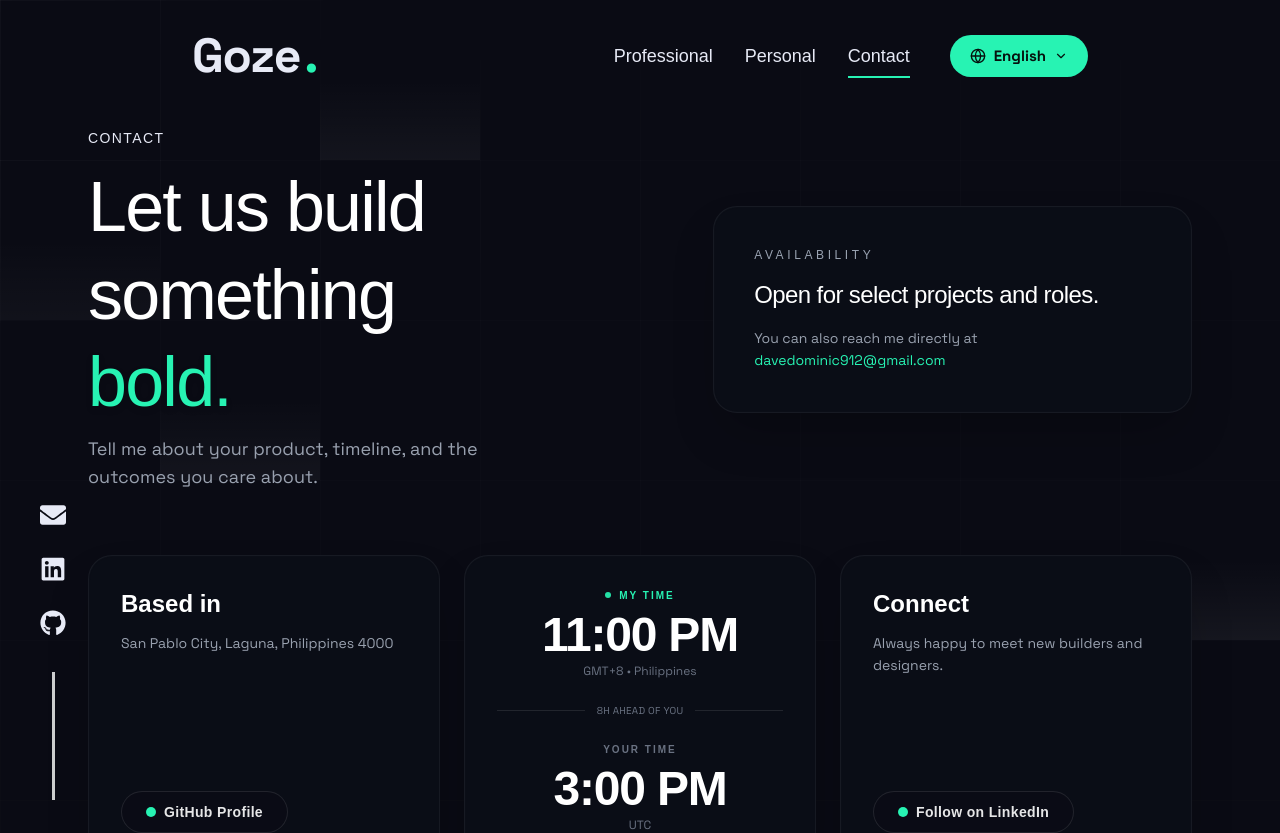
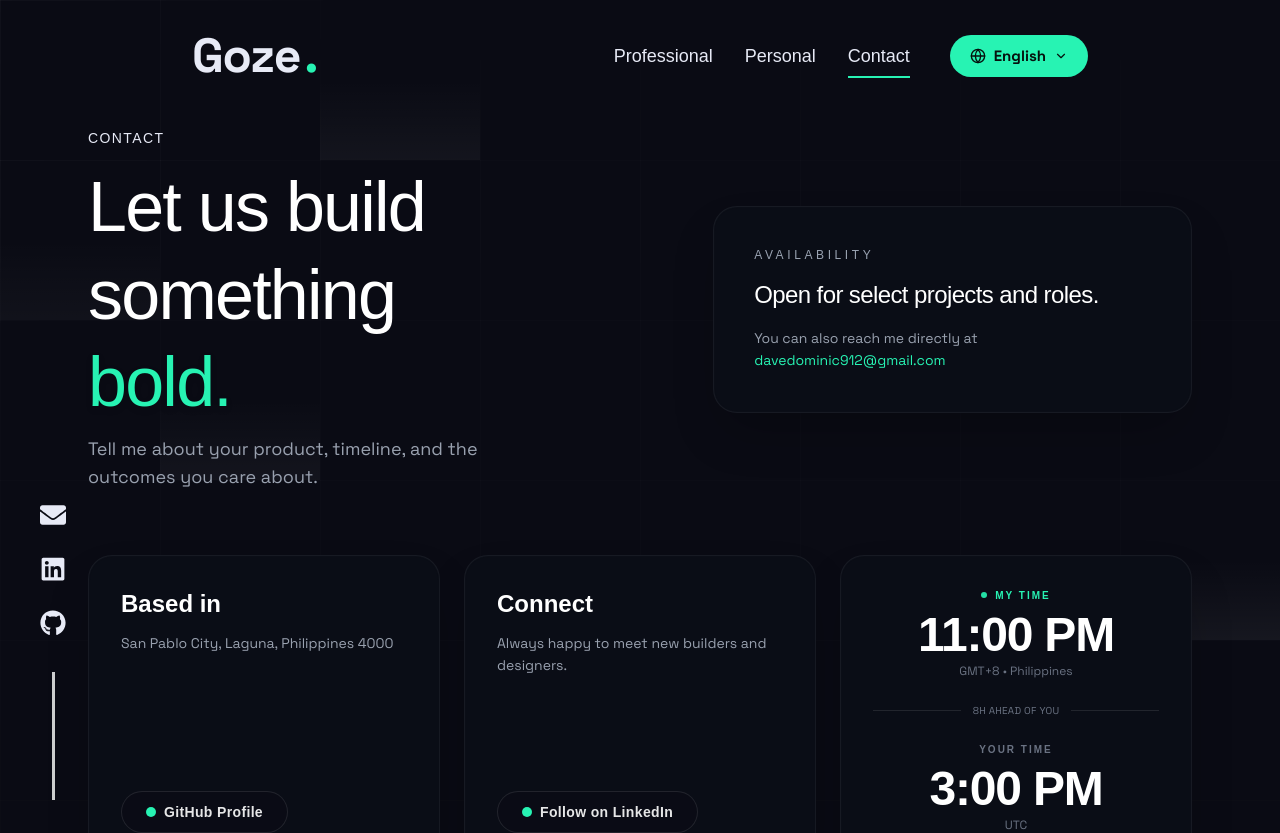
Before and after one commit to httpsdave/httpsdave, a Next.js app: page /contact in a window 1280 px wide. Shown: the top 833 px of the page. Built offline with nearby package versions, Linux system fonts and the light colour scheme; a web font is replaced by a local one.

Commit message:
timewidget position changed

```diff
--- a/src/app/contact/page.tsx
+++ b/src/app/contact/page.tsx
@@ -20,14 +20,14 @@ const contactOptions: ContactOption[] = [
     label: "GitHub Profile",
   },
   {
-    title: "Time",
-    isTimeWidget: true,
-  },
-  {
     title: "Connect",
     detail: "Always happy to meet new builders and designers.",
     action: "https://www.linkedin.com/in/davegoze/",
     label: "Follow on LinkedIn",
+  },
+  {
+    title: "Time",
+    isTimeWidget: true,
   },
 ];
 
@@ -252,7 +252,7 @@ export default function ContactPage() {
       <section className="relative z-10 mx-auto w-full max-w-6xl px-6 pb-16">
         <div ref={scrollRef} className="grid gap-6 md:grid-cols-3">
           {contactOptions.map((option) => (
-            <HoverCard key={option.title} className="p-8 hover:-translate-y-2 transition-transform duration-300 flex flex-col items-center justify-center">
+            <HoverCard key={option.title} className={`p-8 hover:-translate-y-2 transition-transform duration-300 flex flex-col ${option.isTimeWidget ? 'items-center justify-center' : ''}`}>
               {option.isTimeWidget ? (
                 <TimeWidget />
               ) : (
```
Also changed, not shown: public/portlogo.webp (added).
